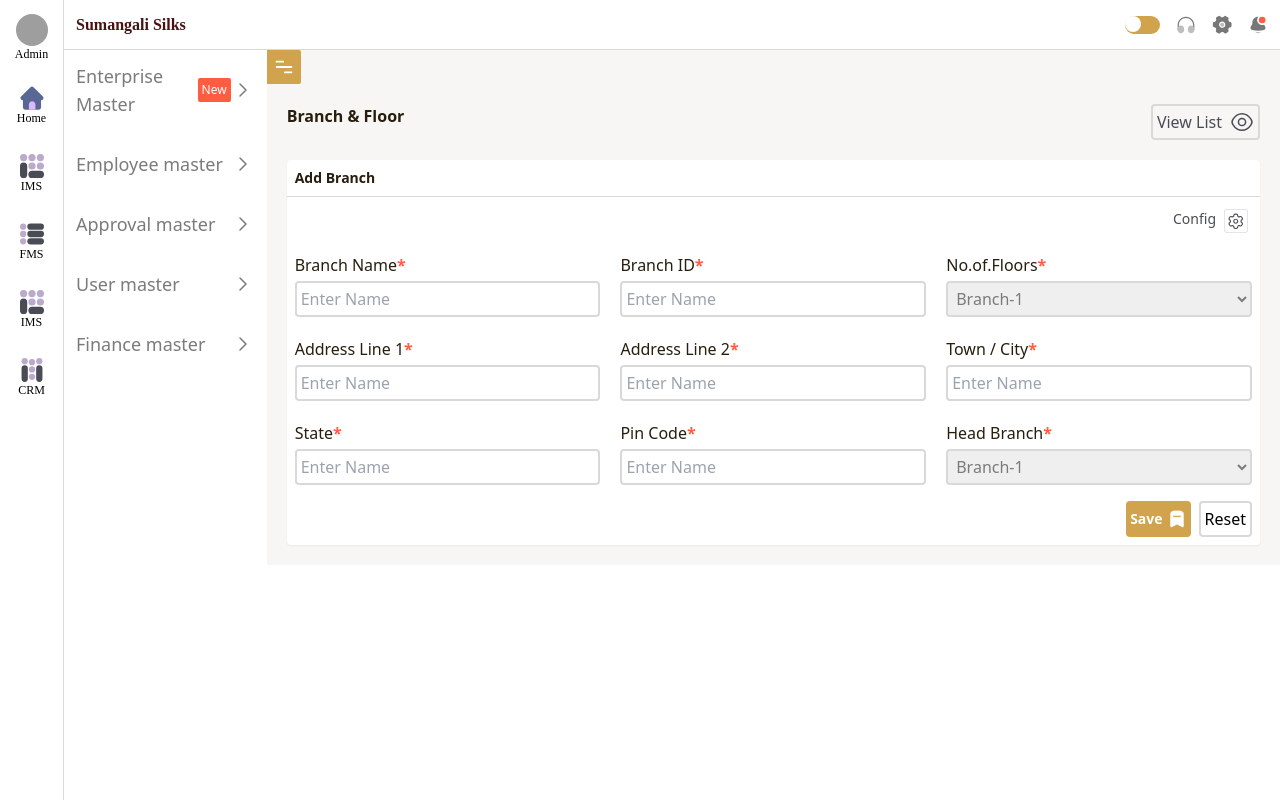
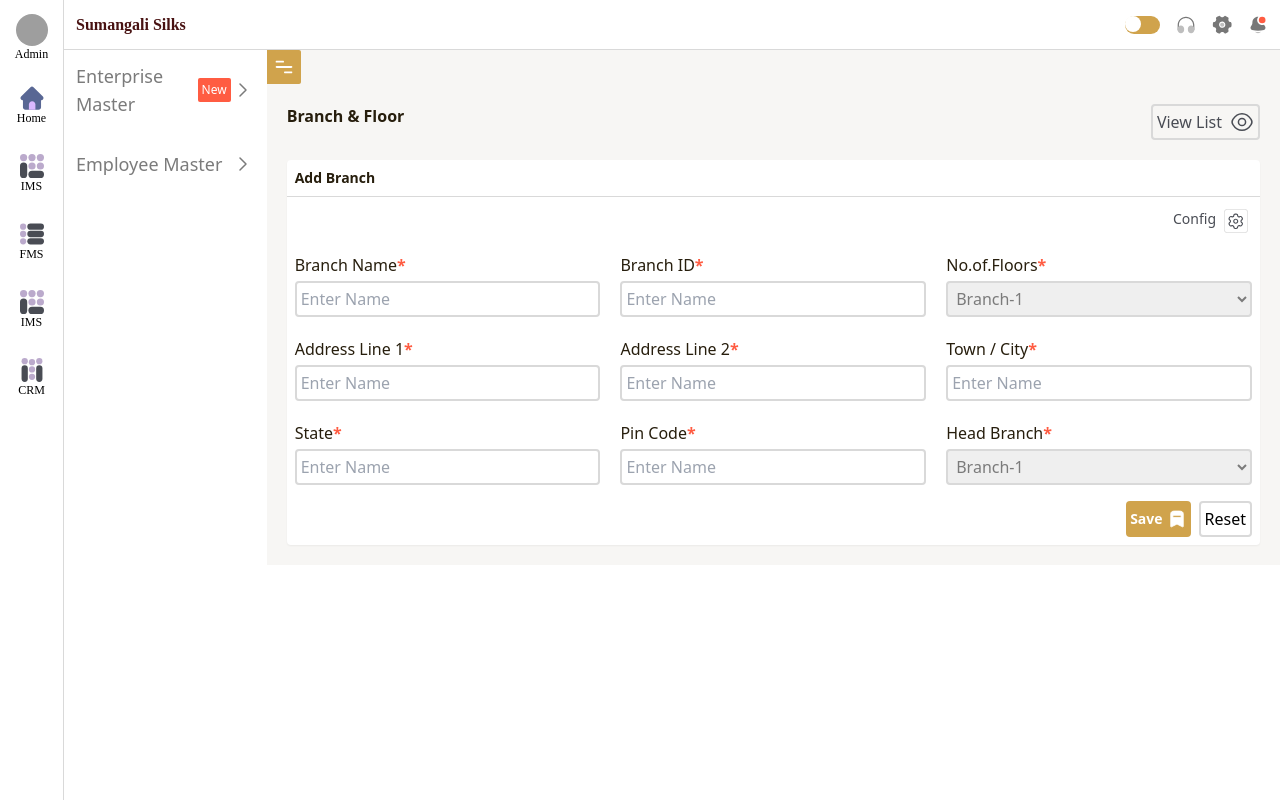
Before and after one commit to Raselraj-K/sumangali-silks-ui, a React (Create React App) app: page /branch-create in a window 1280 px wide. Built offline with nearby package versions, Linux system fonts and the light colour scheme; grey boxes are pictures that could not be loaded.

Commit message:
nested nav links added

```diff
--- a/src/App.js
+++ b/src/App.js
@@ -1,6 +1,6 @@
 import "./App.css";
 import { BrowserRouter as Router, Routes, Route } from "react-router-dom";
-import WrappedHome2 from "./Components/EnterpriseMaster";
+import WrappedComponent from "./Components/BranchList";
 import CreateBranch from "./Components/CreateBranch";
 import BranchAndFloorDetailsComp from "./Components/BranchAndFloorDetails";
 import BranchAndFloorEditComp from "./Components/BranchAndFloorEdit";
@@ -8,7 +8,7 @@ function App() {
   return (
     <Router>
       <Routes>
-        <Route path="/" element={<WrappedHome2 />}></Route>
+        <Route path="/" element={<WrappedComponent />}></Route>
         <Route path="/branch-create" element={<CreateBranch />}></Route>
         <Route
           path="/branch-details"
--- a/src/Components/EnterpriseMaster.js
+++ b/src/Components/BranchList.js
@@ -16,7 +16,7 @@ import HOC from "./HOC";
 import HomeHOC from "./HomeHOC";
 import { useNavigate } from "react-router-dom";
 
-function EnterpriseMaster() {
+function BranchList() {
   const navigate = useNavigate();
   const [filter, setfilter] = useState(false);
   const handleChangePage = () => {
@@ -237,6 +237,6 @@ function EnterpriseMaster() {
   );
 }
 
-const WrappedHome1 = HOC(EnterpriseMaster);
-const WrappedHome2 = HomeHOC(WrappedHome1);
-export default WrappedHome2;
+const WrappedHome1 = HOC(BranchList);
+const WrappedComponent = HomeHOC(WrappedHome1);
+export default WrappedComponent;
--- a/src/Components/HOC.js
+++ b/src/Components/HOC.js
@@ -1,7 +1,7 @@
 import React from "react";
 import Header from "./Header";
 import StaticSideBar from "./StaticSideBar";
-import EnterpriseMaster from "./EnterpriseMaster";
+import BranchList from "./BranchList";
 import HomePageMenu from "./HomePageMenu";
 
 function HOC(WrappedComponent) {
--- a/src/Components/Home.js
+++ b/src/Components/Home.js
@@ -1,12 +1,12 @@
 import React from "react";
 import HOC from "./HOC";
 import HomeHOC from "./HomeHOC";
-import EnterpriseMaster from "./EnterpriseMaster";
+import BranchList from "./BranchList";
 
 function Home() {
   return (
     <>
-      <EnterpriseMaster />
+      <BranchList />
     </>
   );
 }
--- a/src/Components/HomePageMenu.js
+++ b/src/Components/HomePageMenu.js
@@ -1,55 +1,131 @@
 import React from "react";
-import { Link } from "react-router-dom";
+import { Link, NavLink } from "react-router-dom";
 import RightArrow from "../Assets/Icons/RightArrow.svg";
+import $ from "jquery";
+function HomePageMenu() {
+  const handleEnterPriseMaster = () => {
+    $("#enterprise-master").toggle();
+  };
 
-function HomePageMenu() {
-  const navLink = [
+  const handleEmployeeMaster = () => {
+    $("#employee-master").toggle();
+  };
+
+  const sideMenu = [
     {
-      name: "Enterprise Master",
-      //   event: handleEnterPriseMaster,
+      label: "Enterprise Master",
+      event: handleEnterPriseMaster,
+      to: "/",
       id: "enterprise-master",
+      children: [
+        {
+          label: "Floor",
+          to: "/floor",
+        },
+        {
+          label: "Branch",
+          to: "/branch",
+        },
+        {
+          label: "Department",
+          to: "/department",
+        },
+        {
+          label: "Designation",
+          to: "/designation",
+        },
+        {
+          label: "Shift",
+          to: "/shift",
+        },
+        {
+          label: "Break",
+          to: "/break",
+        },
+      ],
     },
     {
-      name: "Employee master",
-      //   event: handleEmployeeMaster,
+      label: "Employee Master",
+      event: handleEmployeeMaster,
+      to: "/employee-master",
       id: "employee-master",
-    },
-    {
-      name: "Approval master",
-      //   event: handleApprovalMaster,
-      id: "approval-master",
-    },
-    {
-      name: "User master",
-      //   event: handleUserMaster,
-      id: "user-master",
-    },
-    {
-      name: "Finance master",
-      //   event: handleFinanceMaster,
-      id: "finance-master",
+      children: [
+        {
+          label: "Employee Floor",
+          to: "/employee-floor",
+        },
+        {
+          label: "Employee Branch",
+          to: "/employee-branch",
+        },
+        {
+          label: "Employee Department",
+          to: "/employee-department",
+        },
+        {
+          label: "Employee Designation",
+          to: "/employee-designation",
+        },
+        {
+          label: "Employee Shift",
+          to: "/employee-shift",
+        },
+        {
+          label: "Employee Break",
+          to: "/employee-break",
+        },
+      ],
     },
   ];
+
   return (
     <div
       id="toggle-menu"
       className="w-2/12 p-1 flex flex-col gap-4 bg-[0px 4px 24px -8px]"
     >
-      {navLink.map((link, i) => {
+      {sideMenu.map((nav, i) => {
         return (
           <div key={i}>
             <Link
+              onClick={() => {
+                nav.event();
+              }}
               key={i}
               className="p-2 flex justify-between cursor-pointer text-theme-text-color text-lg font-medium items-center"
             >
-              <span className="hover:text-clr-hover">{link.name}</span>
-              {link.name === "Enterprise Master" && (
+              <span>{nav.label}</span>
+              {nav.label === "Enterprise Master" && (
                 <span className="bg-new-tag text-xs p-1 rounded-sm text-white-color">
                   New
                 </span>
               )}
               <img src={RightArrow} alt="" />
             </Link>
+            <div className="flex flex-col ml-5 hidden" id={nav.id}>
+              {nav.children.map((list) => {
+                return (
+                  <div className="flex justify-start items-center w-max gap-2">
+                    <NavLink
+                      style={({ isActive }) => ({
+                        height: isActive && "4px",
+                        background: isActive && "#D0A34C",
+                        padding: isActive && "2px",
+                        width: "maxContent",
+                        borderRadius: "2px",
+                      })}
+                    ></NavLink>
+                    <span className="text-theme-text-color hover:text-clr-hover cursor-pointer text-base w-max">
+                      {list.label}
+                    </span>
+                    {list.label === "Branch" && (
+                      <span className="bg-new-tag text-xs p-1 rounded-sm text-white-color">
+                        New
+                      </span>
+                    )}
+                  </div>
+                );
+              })}
+            </div>
           </div>
         );
       })}
```
